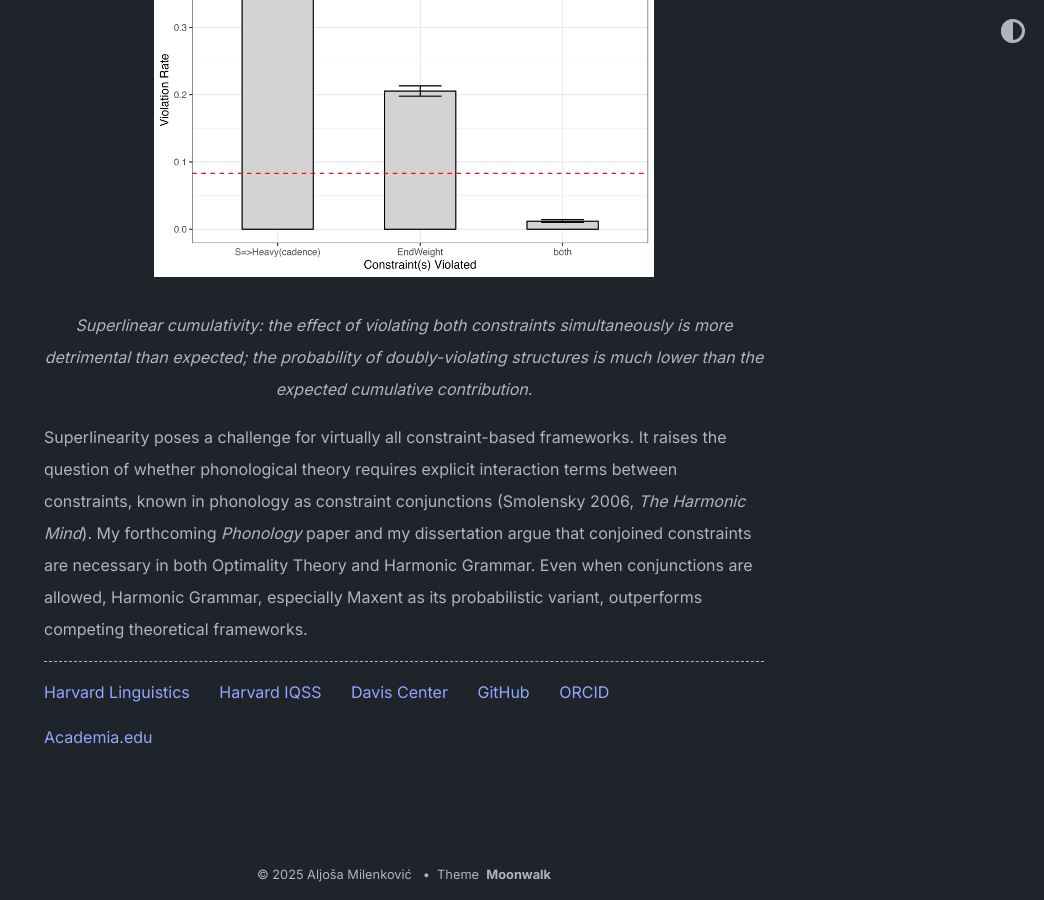
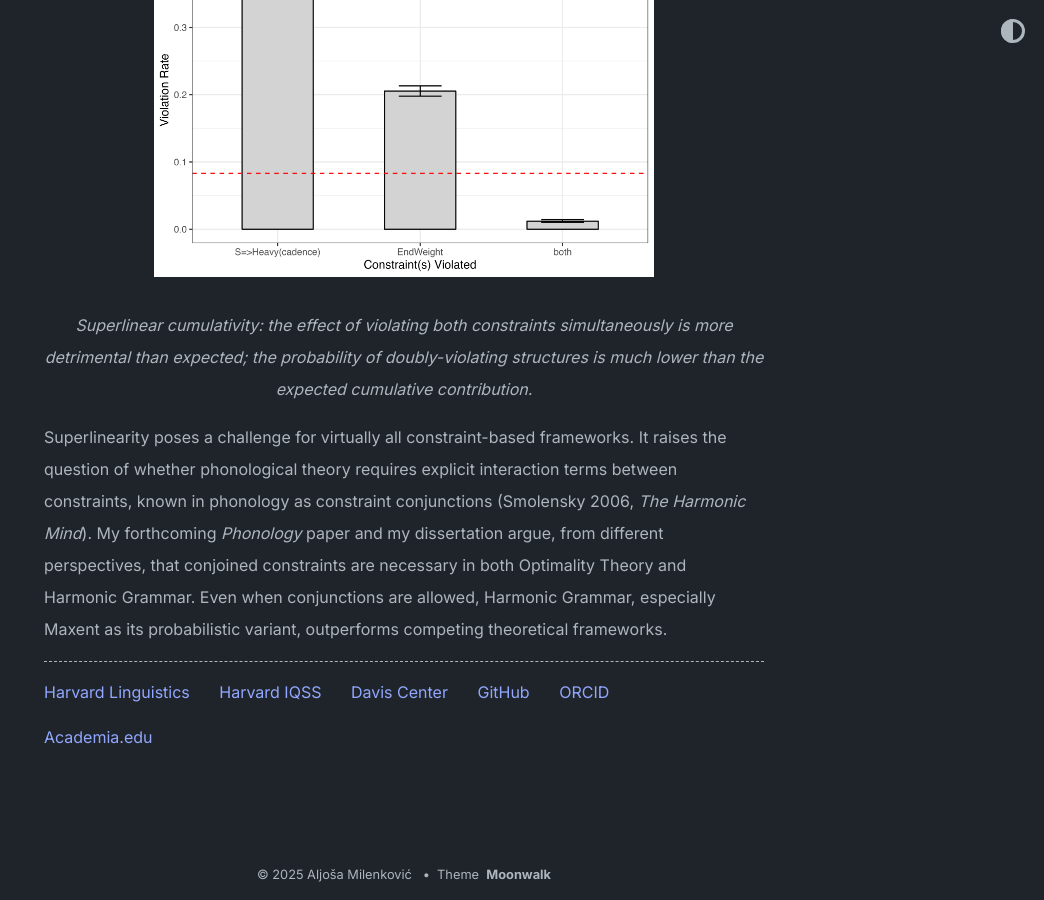
Before and after one commit to AljosaMilenkovic/AljosaMilenkovic.github.io, a Jekyll site: the page built from research/variation.md, in a window 1280 px wide and 900 px high, scrolled down 1732 px. Shown: the whole window, without its empty margins (236-1280 px from the left). Built offline with Jekyll 4.4.1, drawn with Linux system fonts in a browser that asks for light colours.

Commit message:
Update variation.md

```diff
--- a/research/variation.md
+++ b/research/variation.md
@@ -34,4 +34,4 @@ I am particularly interested in superlinear cumulativity, where the joint contri
   <em>Superlinear cumulativity: the effect of violating both constraints simultaneously is more detrimental than expected; the probability of doubly-violating structures is much lower than the expected cumulative contribution.</em>
 </p>
 
-Superlinearity poses a challenge for virtually all constraint-based frameworks. It raises the question of whether phonological theory requires explicit interaction terms between constraints, known in phonology as constraint conjunctions (Smolensky 2006, *The Harmonic Mind*). My forthcoming *Phonology* paper and my dissertation argue that conjoined constraints are necessary in both Optimality Theory and Harmonic Grammar. Even when conjunctions are allowed, Harmonic Grammar, especially Maxent as its probabilistic variant, outperforms competing theoretical frameworks.
+Superlinearity poses a challenge for virtually all constraint-based frameworks. It raises the question of whether phonological theory requires explicit interaction terms between constraints, known in phonology as constraint conjunctions (Smolensky 2006, *The Harmonic Mind*). My forthcoming *Phonology* paper and my dissertation argue, from different perspectives, that conjoined constraints are necessary in both Optimality Theory and Harmonic Grammar. Even when conjunctions are allowed, Harmonic Grammar, especially Maxent as its probabilistic variant, outperforms competing theoretical frameworks.
```
